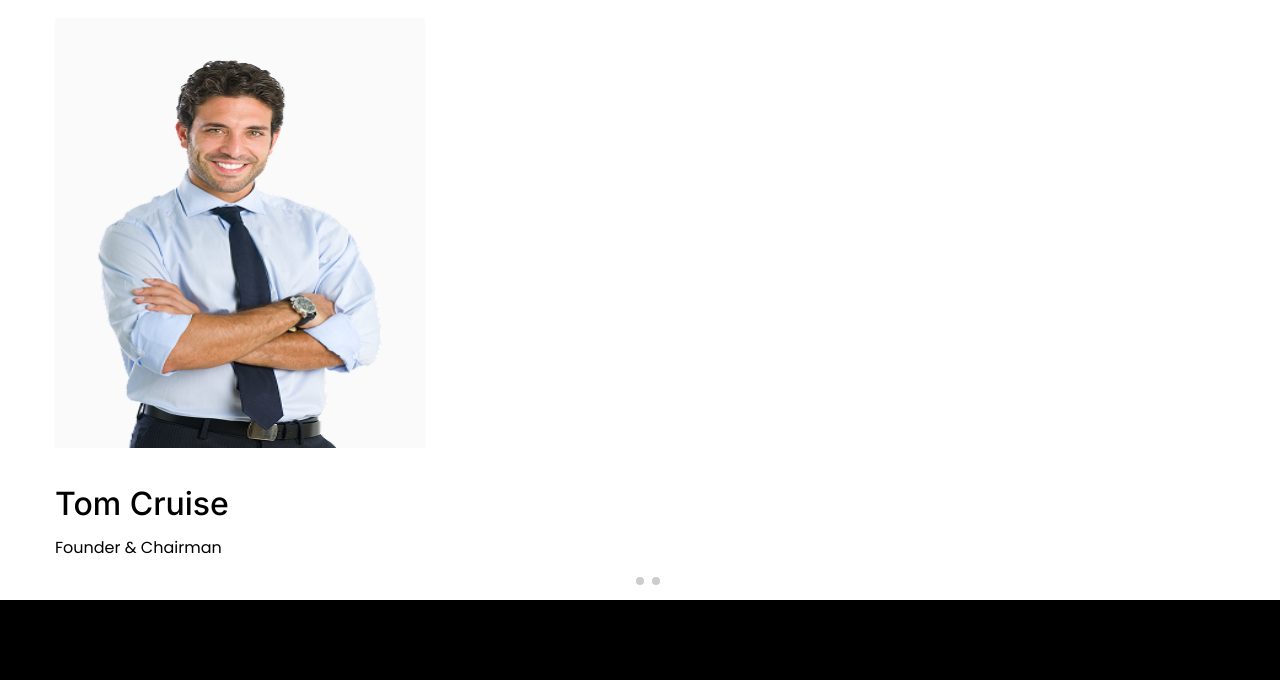
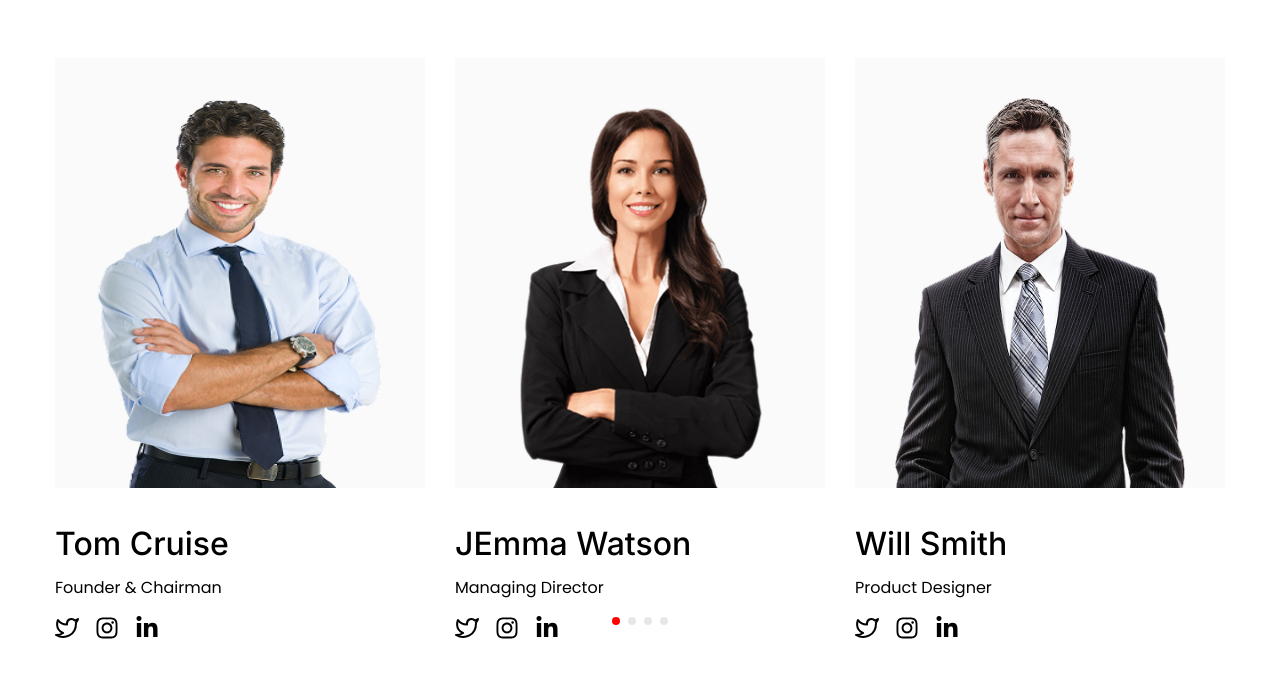
Before and after one commit to salmanfarshi-dev/Exclusive, a React (Vite) app: page /Exclusive/about in a window 1280 px wide. Shown: the part 1399-2079 px from the top of the page. Built offline with nearby package versions, Linux system fonts and the light colour scheme.

Commit message:
problem solve

```diff
--- a/src/Component/Mentor.jsx
+++ b/src/Component/Mentor.jsx
@@ -11,11 +11,11 @@
       </div>
       <h6 className="font-medium text-[32px] font-inter tracking-[4%] mt-8 mb-2 text-black">{name}</h6>
       <p className="text-[16px] text-black font-normal mb-[16px]">{identifier}</p>
-      <div className=" flex gap-x-[16px]">
-        <FiTwitter className="text-white size-6 hover:scale-105 duration-300 cursor-pointer" />
-        <FaInstagram className="text-white size-6 hover:scale-105 duration-300 cursor-pointer" />
-        <FaLinkedinIn className="text-white size-6 hover:scale-105 duration-300 cursor-pointer" />
-      </div>
+      <div className="flex gap-x-[16px]">
+  <FiTwitter className="text-black size-6 hover:scale-105 duration-300 cursor-pointer" />
+  <FaInstagram className="text-black size-6 hover:scale-105 duration-300 cursor-pointer" />
+  <FaLinkedinIn className="text-black size-6 hover:scale-105 duration-300 cursor-pointer" />
+</div>
     </div>
   );
 }
--- a/src/Layout/MetorDetails.jsx
+++ b/src/Layout/MetorDetails.jsx
@@ -9,13 +9,14 @@
 import Cruise from "../assets/cruise.png";
 import Watson from "../assets/watson.png";
 import Smith from "../assets/smith.png";
+import '../index.css'
 
 function MetorDetails() {
   return (
-    <section>
+    <section className="mb-[196px] relative">
       <Container>
         <Swiper
-          slidesPerView={1}
+          slidesPerView={3}
           spaceBetween={30}
           loop={true}
           pagination={{
@@ -23,7 +24,7 @@
           }}
           navigation={false}
           modules={[Pagination, Navigation]}
-          className="mySwiper"
+          className="mySwiper absolute bottom-[-40px]"
         >
           <SwiperSlide>
             <Mentor
@@ -46,6 +47,13 @@
               identifier="Product Designer"
             />
           </SwiperSlide>
+          <SwiperSlide>
+            <Mentor
+              src={Smith}
+              name="Will Smith"
+              identifier="Product Designer"
+            />
+          </SwiperSlide>
         </Swiper>
       </Container>
     </section>
--- a/src/index.css
+++ b/src/index.css
@@ -35,3 +35,11 @@
 .swiper-pagination-bullet-active {
   background: white !important;
 }
+
+.mySwiper .swiper-pagination-bullet {
+  background: gray !important;
+}
+
+.mySwiper .swiper-pagination-bullet-active {
+  background: red !important;
+}
```
